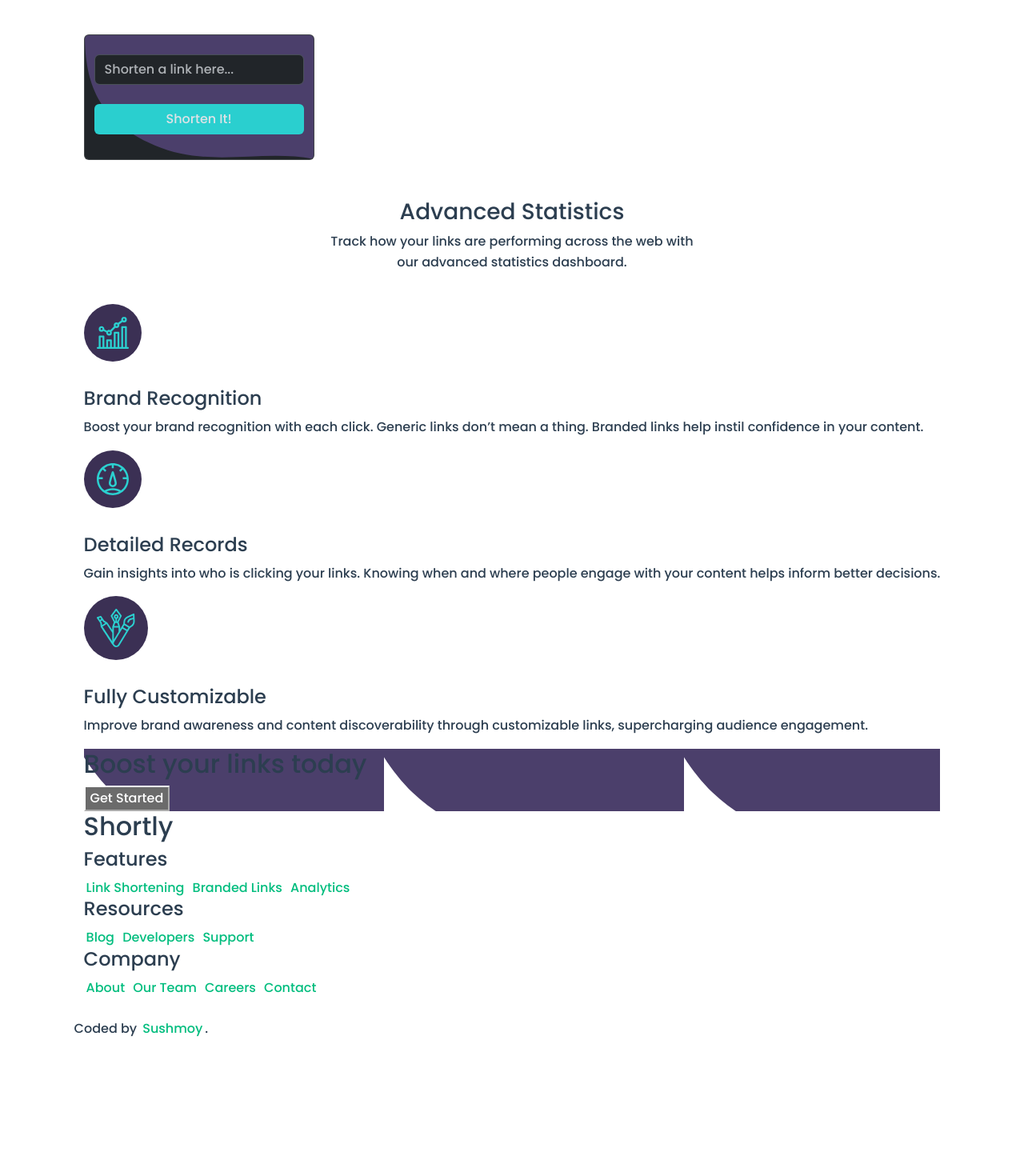
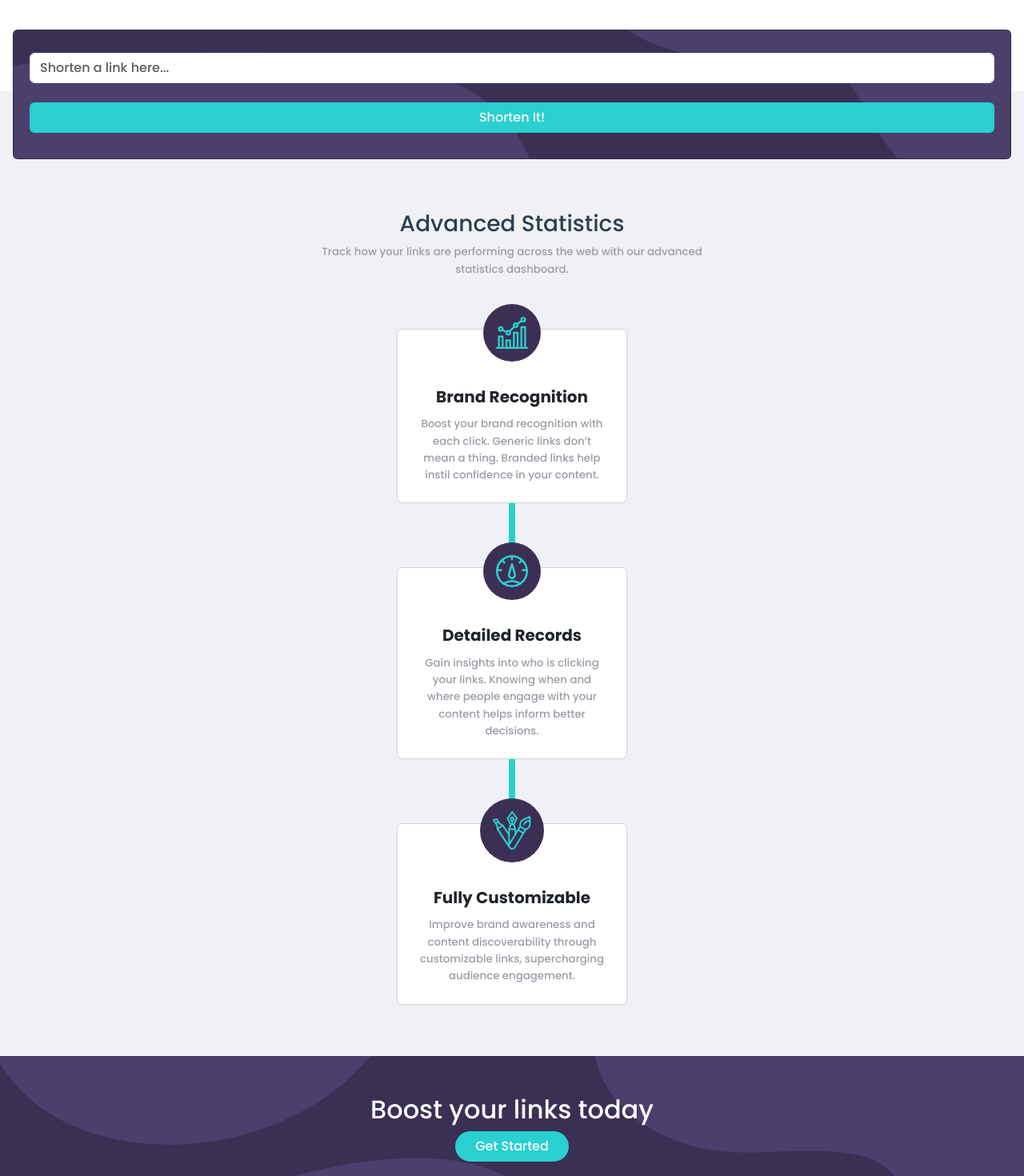
Before and after one commit to isushmoy/shortly, a Vue app: page / in a window 1280 px wide. Shown: the part 840-2310 px from the top of the page at 80% size. Before the commit the page ends 2170 px from the top, so only its background shows below. Built offline with nearby package versions, Linux system fonts and the light colour scheme.

Commit message:
Fixed the bug of the results not appearing right away, added statistics cards, optimized the ui for mobile screen

```diff
--- a/index.html
+++ b/index.html
@@ -15,7 +15,7 @@
       integrity="sha384-QWTKZyjpPEjISv5WaRU9OFeRpok6YctnYmDr5pNlyT2bRjXh0JMhjY6hW+ALEwIH"
       crossorigin="anonymous"
     />
-
+    <script src="https://kit.fontawesome.com/48a23b18dd.js" crossorigin="anonymous"></script>
     <meta name="viewport" content="width=device-width, initial-scale=1.0" />
     <title>Shortly</title>
   </head>
--- a/package.json
+++ b/package.json
@@ -9,6 +9,11 @@
     "preview": "vite preview"
   },
   "dependencies": {
+    "@fortawesome/fontawesome-svg-core": "^6.5.1",
+    "@fortawesome/free-brands-svg-icons": "^6.5.1",
+    "@fortawesome/free-regular-svg-icons": "^6.5.1",
+    "@fortawesome/free-solid-svg-icons": "^6.5.1",
+    "@fortawesome/vue-fontawesome": "^3.0.6",
     "flowbite": "^2.3.0",
     "flowbite-vue": "^0.1.3",
     "vue": "^3.4.21"
--- a/src/App.vue
+++ b/src/App.vue
@@ -1,16 +1,16 @@
 <script setup>
 import navbar from "./components/nav.vue";
-import { ref, onMounted } from "vue";
+import { ref, onMounted, computed } from "vue";
 
 const shortUrl = ref("");
 const longUrl = ref("");
 const isInvalid = ref(false);
-const savedUrls = ref(JSON.parse(localStorage.getItem('savedUrls')) || []);
-const reversedUrls = ref(savedUrls.value.reverse());
+const savedUrls = ref("");
+const copied = ref(false);
 
-// onMounted(() => {
-//   reversedUrls.value = savedUrls.value.reverse();
-// })
+onMounted(() => {
+  savedUrls.value = JSON.parse(localStorage.getItem("savedUrls")) || [];
+});
 
 async function shortenUrl() {
   if (longUrl.value.trim() === "") {
@@ -25,7 +25,10 @@ async function shortenUrl() {
           shortUrl.value = JSON.parse(xhr.responseText);
           console.log(shortUrl.value);
           // Save shortUrl and longUrl as separate items
-          savedUrls.value.push({ shortUrl: shortUrl.value.result_url, longUrl: longUrl.value });
+          savedUrls.value.unshift({
+            shortUrl: shortUrl.value.result_url,
+            longUrl: longUrl.value,
+          });
           localStorage.setItem("savedUrls", JSON.stringify(savedUrls.value));
         } else {
           console.error("Error:", xhr.status);
@@ -37,16 +40,16 @@ async function shortenUrl() {
   }
 }
 
-async function copyUrl(index){
+async function copyUrl(index) {
   // const shortUrl = savedUrls.value[index].shortUrl;
   navigator.clipboard.writeText(index);
+  copied.value = index;
 }
 
-// async function clearItems(){
-//   savedUrls.value = [];
-//   localStorage.removeItem('savedUrls');
-// }
-
+async function clearItems() {
+  savedUrls.value = [];
+  localStorage.removeItem("savedUrls");
+}
 </script>
 
 <template>
@@ -54,15 +57,15 @@ async function copyUrl(index){
     <!-- <img alt="Vue logo" class="logo" src="./assets/logo.svg" width="125" height="125" /> -->
   </header>
 
-  <main class="container" data-bs-theme="dark">
-    <div class="top">
+  <main class="" data-bs-theme="auto">
+    <div class="top container p-3" style="margin-bottom: 5rem;">
       <navbar />
       <img
         class="img-fluid mt-2"
         src="./assets/images/illustration-working.svg"
         alt=""
       />
-      <h1 class="fw-bold text-center mt-5">More than just shorter links</h1>
+      <h1 class="fw-bolder text-center mt-5">More than just shorter links</h1>
       <p class="text-center">
         Build your brand’s recognition and get detailed insights on how your
         links are performing.
@@ -73,129 +76,262 @@ async function copyUrl(index){
         </button>
       </div>
     </div>
-    <div class="middle">
-      <div class="bg-shorten card text-bg-auto mb-3" style="max-width: 18rem">
+    <div class="middle p-3">
+      <div class="bg-shorten card mb-3" style="background-color: #3a3053; margin-top: -5.8rem;">
         <img
           src="./assets/images/bg-shorten-mobile.svg"
-          class="card-img img-fluid"
+          class="card-img d-block d-xl-none"
           alt="bg-shorten-mobile"
+          style="max-height: 9.5rem"
         />
-        <div class="card-img-overlay">
-          <form action="" class="row p-2" novalidate>
+        <img
+          src="./assets/images/bg-shorten-desktop.svg"
+          class="card-img d-none d-xl-block"
+          alt="bg-shorten-desktop"
+          style="max-height: 10rem"
+        />
+        <div class="card-img-overlay p-4">
+          <form action="" class="row px-1 px-sm-2">
             <input
-              class="form-control"
+              class="form-control mt-xl-1"
               :class="{ 'is-invalid': isInvalid }"
               v-model="longUrl"
               type="text"
               placeholder="Shorten a link here..."
               required
             />
-
-            <div class="invalid-feedback mb--1">Please add a link</div>
+            <div class="invalid-feedback">Please add a link</div>
             <button class="btn cyan-button mt-4" @click.prevent="shortenUrl()">
               Shorten It!
             </button>
           </form>
         </div>
       </div>
-      <button class="btn btn-danger" v-if="shortUrl.result_url" @click="clearItems()"> Clear</button>
-      <li v-for="(url, index) in reversedUrls" :key="index" style="list-style-type: none;">
-        <div class="result mb-3" v-if="shortUrl.result_url">
+      <div class="d-flex justify-content-end">
+        <button
+          class="btn cyan-color mb-3"
+          v-if="savedUrls.length !== 0"
+          @click="clearItems()"
+        >
+          <i class="fa-solid fa-square-minus"></i>
+          <i> Clean</i>
+        </button>
+      </div>
+      <li
+        v-for="(url, index) in savedUrls"
+        :key="index"
+        style="list-style-type: none"
+      >
+        <div class="result mb-3">
           <div class="card">
             <div class="card-header">{{ url.longUrl }}</div>
             <div class="card-body">
-              <p class="card-text">
+              <a class="card-text cyan-" :href="url.shortUrl" target="_blank">
                 {{ url.shortUrl }}
-              </p>
-              <button class="btn cyan-button col-12" @click="copyUrl(url.shortUrl)">Copy</button>
+              </a>
+              <button
+                class="btn cyan-button col-12 mt-3"
+                @click="copyUrl(url.shortUrl)"
+              >
+                Copy
+              </button>
             </div>
           </div>
         </div>
       </li>
-      <div class="statistics mt-5 mb-4 d-flex flex-column align-items-center">
+      <div class="statistics mt-5 mb-5 d-flex flex-column align-items-center">
         <h3>Advanced Statistics</h3>
         <p class="text-center" style="max-width: 30rem">
           Track how your links are performing across the web with our advanced
           statistics dashboard.
         </p>
       </div>
-      <div class="brand-recognition">
-        <div class="circle">
+      <div class="statistics d-flex flex-column align-items-center">
+        <div
+          class="brand-recognition card text-center d-flex align-items-center"
+          style="width: 18rem"
+        >
+          <div class="circle" style="margin-top: -2rem">
             <img src="./assets/images/icon-brand-recognition.svg" alt="" />
           </div>
-        <h4>Brand Recognition</h4>
-        <p>
-          Boost your brand recognition with each click. Generic links don’t mean
-          a thing. Branded links help instil confidence in your content.
+          <div class="card-body mb-2">
+            <h5 class="card-title">Brand Recognition</h5>
+            <p class="card-text">
+              Boost your brand recognition with each click. Generic links don’t
+              mean a thing. Branded links help instil confidence in your content.
             </p>
           </div>
-      <div class="detailed-records">
-        <div class="circle">
+        </div>
+        <div class="vertical-line"></div>
+        <div
+          class="detailed-records card text-center d-flex align-items-center"
+          style="width: 18rem"
+        >
+          <div class="circle" style="margin-top: -2rem">
             <img src="./assets/images/icon-detailed-records.svg" alt="" />
           </div>
-        <h4>Detailed Records</h4>
-        <p>
-          Gain insights into who is clicking your links. Knowing when and where
-          people engage with your content helps inform better decisions.
+          <div class="card-body mb-2">
+            <h5 class="card-title">Detailed Records</h5>
+            <p class="card-text">
+              Gain insights into who is clicking your links. Knowing when and
+              where people engage with your content helps inform better decisions.
             </p>
           </div>
-      <div class="fully-customizable">
-        <div class="circle">
+        </div>
+        <div class="vertical-line"></div>
+        <div
+          class="fully-customizable mb-5 card text-center d-flex align-items-center"
+          style="width: 18rem"
+        >
+          <div class="circle" style="margin-top: -2rem">
             <img src="./assets/images/icon-fully-customizable.svg" alt="" />
           </div>
-        <h4>Fully Customizable</h4>
-        <p>
+          <div class="card-body mb-2">
+            <h5 class="card-title">Fully Customizable</h5>
+            <p class="card-text">
               Improve brand awareness and content discoverability through
               customizable links, supercharging audience engagement.
             </p>
           </div>
         </div>
-    <div class="boost">
-      <h2>Boost your links today</h2>
-      <button>Get Started</button>
       </div>
-
-    <div class="bottom">
-      <h2>Shortly</h2>
-
+    </div>
+  </main>
+    <div class="boost d-flex flex-column align-items-center justify-content-center">
+      <h2 class="mt-5">Boost your links today</h2>
+      <button class="btn cyan-button rounded-pill px-4 mb-5">Get Started</button>
+    </div>
+    <div class="bottom text-center">
+      <h2 class="pt-5 pb-4 fw-bold">Shortly</h2>
+      <div class="features mb-4">
         <h4 href="">Features</h4>
 
         <a href=""> Link Shortening </a>
         <a href=""> Branded Links </a>
         <a href=""> Analytics </a>
-
+      </div>
+      <div class="resources mb-4">
         <h4>Resources</h4>
 
         <a href=""> Blog </a>
         <a href=""> Developers </a>
         <a href=""> Support </a>
-
+      </div>
+      <div class="company mb-5">
         <h4>Company</h4>
 
         <a href=""> About </a>
         <a href=""> Our Team </a>
         <a href=""> Careers </a>
         <a href=""> Contact </a>
+      </div>
       <div class="social-media">
-        <img src="./assets/images/icon-facebook.svg" alt="" />
-        <img src="./assets/images/icon-twitter.svg" alt="" />
-        <img src="./assets/images/icon-pinterest.svg" alt="" />
-        <img src="./assets/images/icon-instagram.svg" alt="" />
+        <a href="#">
+          <i class="fa-brands fa-facebook fa-xl"></i>
+        </a>
+        <a href="#">
+          <i class="fa-brands fa-twitter fa-xl"></i>
+        </a>
+        <a href="#">
+          <i class="fa-brands fa-pinterest fa-xl"></i>
+        </a>
+        <a href="#">
+          <i class="fa-brands fa-instagram fa-xl"></i>
+        </a>
       </div>
     </div>
-  </main>
-  <div class="attribution">Coded by <a href="#">Sushmoy</a>.</div>
+    <footer class="attribution text-center text-secondary p-4" style="background-color: hsl(260, 8%, 14%)">Coded by <a href="#">Sushmoy</a>.</footer>
 </template>
 
 <style scoped>
-.boost {
-  background-image: url(./assets/images/bg-boost-mobile.svg);
+
+/* copied function
+.copied{
+  background-color: hsl(257, 27%, 26%);
 }
 
+:style="{ backgroundColor: copiedIndex === index ? 'hsl(257, 27%, 26%)' : 'hsl(180, 66%, 49%)' }" */
+
+h1{
+  font-size: 2rem;
+}
+
+/* statistics */
+.statistics .card-title{
+  margin-top: -1rem;
+  font-weight: 700;
+  margin-bottom: 0.7rem;
+}
+
+.statistics p {
+  font-size: smaller;
+}
+
+.statistics .card {
+  padding: 0 0.5rem;
+}
+
+.middle{
+  background-color: #f0f1f6;
+  /* padding: 4rem; */
+}
+
+/* social media */
+.social-media a{
+  width: max-content;
+  display: inline-block !important;
+}
+
+/* boost */
+.boost {
+  background-image: url(./assets/images/bg-boost-desktop.svg);
+  background-size: cover;
+  background-color: #3a3053;
+  color: white;
+}
+.vertical-line{
+  border: 0.3rem hsl(180, 66%, 49%) solid;
+  height: 5rem;
+}
+
+/* bottom */
+.bottom, .bottom h4{
+  background-color: hsl(260, 8%, 14%);
+  color: #fff;
+  font-size: 1rem;
+}
+.bottom a{
+  color: hsl(257, 7%, 63%);
+  display: block;
+}
+.bottom i{
+  margin: 0.7rem;
+}
+
+/* colors */
+
+p{
+  color: hsl(257, 7%, 63%);
+}
+.grayish-violet{
+  background-color: hsl(255, 11%, 22%);
+}
+.cyan-color{
+  color: hsl(180, 66%, 49%);
+}
+.cyan-color:hover{
+  color: hsl(180, 66%, 39%);
+}
 .cyan-button {
   background-color: hsl(180, 66%, 49%);
+  color: white;
 }
-
+.cyan-button:hover{
+  background-color: hsl(180, 66%, 39%);
+}
+.cyan-button:active {
+  background-color: hsl(257, 27%, 26%);
+}
 .circle {
   background-color: hsl(257, 27%, 26%);
   max-width: fit-content;
@@ -203,4 +339,7 @@ async function copyUrl(index){
   border-radius: 50%;
   margin-bottom: 2rem;
 }
+.invalid-feedback {
+  margin-bottom: -1rem;
+}
 </style>
--- a/src/assets/base.css
+++ b/src/assets/base.css
@@ -36,7 +36,7 @@
   --section-gap: 160px;
 }
 
-@media (prefers-color-scheme: dark) {
+/* @media (prefers-color-scheme: dark) {
   :root {
     --color-background: var(--vt-c-black);
     --color-background-soft: var(--vt-c-black-soft);
@@ -48,7 +48,7 @@
     --color-heading: var(--vt-c-text-dark-1);
     --color-text: var(--vt-c-text-dark-2);
   }
-}
+} */
 
 *,
 *::before,
--- a/src/assets/main.css
+++ b/src/assets/main.css
@@ -1,31 +1,32 @@
 @import './base.css';
 
-#app {
+/* #app {
   max-width: 1280px;
   margin: 0 auto;
-  padding: 2rem;
   font-weight: normal;
-}
+} */
 
 a,
 .green {
   text-decoration: none;
-  color: hsla(160, 100%, 37%, 1);
+  color: hsl(180, 66%, 49%, 1);
   transition: 0.4s;
   padding: 3px;
+  /* max-width: max-content;
+  margin: 0 auto; */
 }
 
 @media (hover: hover) {
   a:hover {
-    background-color: hsla(160, 100%, 37%, 0.2);
+    background-color: hsl(180, 66%, 49%, 0.2);
   }
 }
 
 @media (min-width: 1024px) {
-  body {
+  /* body {
     display: flex;
     place-items: center;
-  }
+  } */
 
   /* #app {
     display: grid;
--- a/src/components/nav.vue
+++ b/src/components/nav.vue
@@ -4,7 +4,10 @@
 <template>
     <nav class="navbar navbar-expand-lg">
       <div class="container-fluid">
-        <a class="navbar-brand" href="#">Shortly</a>
+        <a href="#">
+          <img class="navbar-brand" src="../assets/images/logo.svg" alt="logo">
+        </a>
+        <!-- <a class="navbar-brand" href="#">Shortly</a> -->
         <button class="navbar-toggler" type="button" data-bs-toggle="collapse" data-bs-target="#navbarSupportedContent" aria-controls="navbarSupportedContent" aria-expanded="true" aria-label="Toggle navigation">
           <span class="navbar-toggler-icon"></span>
         </button>
@@ -49,4 +52,11 @@
 .cyan-button{
   background-color: hsl(180, 66%, 49%);
 }
+/* .cyan-button:active {
+  background-color: hsl(257, 27%, 26%);
+} */
+.cyan-button:hover {
+  background-color: hsl(180, 66%, 39%);
+}
+
 </style>
```
Also changed, not shown: 1 other file (tests, documents, lock files or other folders). Lines whose indentation alone changed are shown as unchanged.
